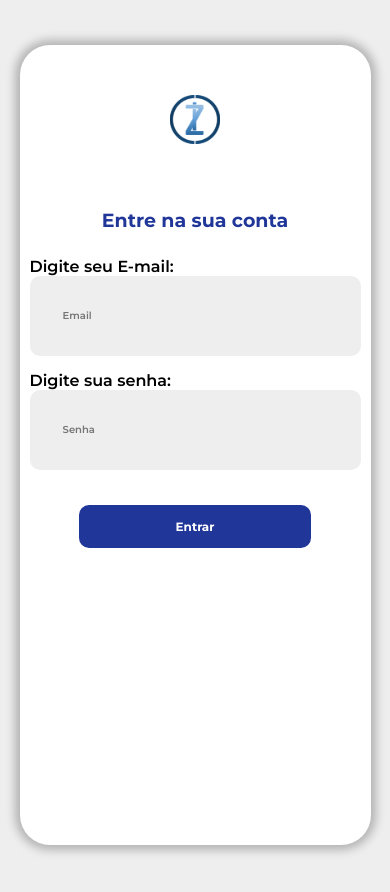
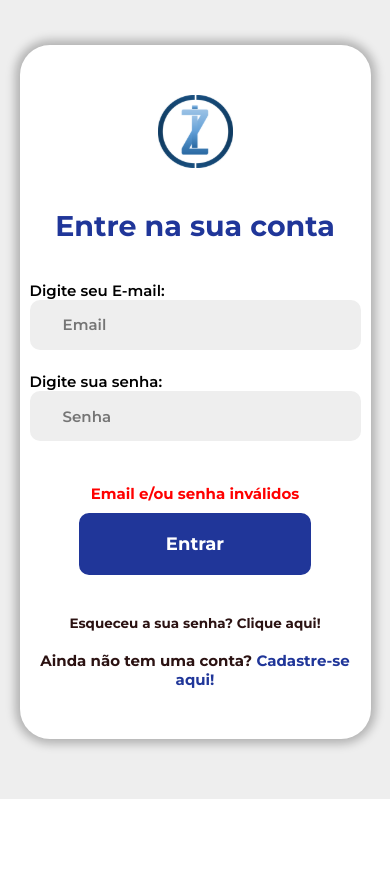
Before and after one commit to cpejr/IZT-web-frontend, a React (Vite) app: page /login in a window 390 px wide. Shown: the top 892 px of the page. After the commit the page ends 844 px from the top, so only its background shows below. Built offline with nearby package versions, Linux system fonts and the light colour scheme.

Commit message:
feat: responsivity

```diff
--- a/src/components/common/DataInput/Styles.jsx
+++ b/src/components/common/DataInput/Styles.jsx
@@ -9,12 +9,12 @@ export const Container = styled.div`
   font-size: 20px;
   width: 100%;
   @media (max-width: ${breakValue}) {
-    font-size: 10px;
+    font-size: 15px;
   }
 `;
 
 export const Label = styled.label`
-  font-size: 1.6em;
+  font-size: 1em;
   font-family: ${(props) => props.theme.fonts.montserrat};
   font-weight: 600;
 `;
@@ -29,10 +29,13 @@ export const Input = styled.input`
   font-family: ${(props) => props.theme.fonts.montserrat};
   font-size: 1em;
   font-weight: 600;
+  @media (max-width: ${breakValue}) {
+    height: 50px;
+  }
 `;
 
 export const ErrorMessage = styled.p`
-  font-size: 16px;
+  font-size: 0.8em;
   color: red;
   font-family: ${(props) => props.theme.fonts.montserrat};
   font-weight: 700;
--- a/src/pages/Login/Login.jsx
+++ b/src/pages/Login/Login.jsx
@@ -9,7 +9,12 @@ import {
   Title,
   Form,
   DataEntry,
+  SubmitSpace,
   Button,
+  RemeberMe,
+  SignUpLink,
+  Links,
+  ErrorMessage,
 } from './Styles';
 import { DataInput } from '../../components/common';
 
@@ -21,9 +26,7 @@ const validationSchema = z.object({
       message: 'Insira um email válido',
     })
     .trim(),
-  password: z
-    .string()
-    .min(8, { message: 'A senha deve ter no mínimo 8 caracteres' }),
+  password: z.string(),
 });
 
 function Login() {
@@ -35,6 +38,7 @@ function Login() {
     resolver: zodResolver(validationSchema),
   });
   const onSubmit = (data) => console.log(data);
+  const invalid = true;
   return (
     <Page>
       <Container>
@@ -61,9 +65,20 @@ function Login() {
               errors={errors}
               type="password"
             />
-            <Button type="submit">Entrar</Button>
+            <SubmitSpace>
+              <ErrorMessage failedToLog={invalid}>
+                Email e/ou senha inválidos
+              </ErrorMessage>
+              <Button type="submit">Entrar</Button>
+            </SubmitSpace>
           </Form>
         </DataEntry>
+        <Links>
+          <RemeberMe>Esqueceu a sua senha? Clique aqui!</RemeberMe>
+          <SignUpLink>
+            Ainda não tem uma conta? <a href="#SignUp">Cadastre-se aqui!</a>
+          </SignUpLink>
+        </Links>
       </Container>
     </Page>
   );
--- a/src/pages/Login/Styles.jsx
+++ b/src/pages/Login/Styles.jsx
@@ -13,13 +13,13 @@ export const Page = styled.div`
   padding-bottom: 60px;
   font-size: 20px;
   @media (max-width: ${breakValue}) {
-    font-size: 10px;
+    font-size: 15px;
   }
 `;
 
 export const Container = styled.div`
   width: 90%;
-  height: 800px;
+  height: auto;
   max-width: 650px;
   border-radius: 30px;
   box-shadow: 0px 0px 10px 5px rgba(0, 0, 0, 0.25);
@@ -28,7 +28,14 @@ export const Container = styled.div`
   flex-direction: column;
   align-items: center;
   padding: 50px 10px;
-  gap: 65px;
+  gap: 50px;
+  @media (max-width: ${breakValue}) {
+    padding: 50px 10%;
+    gap: 40px;
+  }
+  @media (max-width: 500px) {
+    padding: 50px 10px;
+  }
 `;
 
 export const Logo = styled.img`
@@ -60,6 +67,15 @@ export const Form = styled.form`
   width: 100%;
 `;
 
+export const SubmitSpace = styled.div`
+  display: flex;
+  flex-direction: column;
+  gap: 10px;
+  align-items: center;
+  width: 100%;
+  margin-top: 20px;
+`;
+
 export const Button = styled.button`
   color: white;
   background-color: ${(props) => props.theme.colors.blue};
@@ -70,7 +86,6 @@ export const Button = styled.button`
   font-family: ${(props) => props.theme.fonts.montserrat};
   font-weight: 700;
   font-size: 1.2em;
-  margin-top: 20px;
   border: none;
   border: 2px solid ${(props) => props.theme.colors.blue};
   :hover {
@@ -79,3 +94,47 @@ export const Button = styled.button`
     border: 2px solid ${(props) => props.theme.colors.blue};
   }
 `;
+
+export const RemeberMe = styled.a`
+  font-size: 0.9em;
+  font-family: ${(props) => props.theme.fonts.montserrat};
+  color: #2b1212;
+  font-weight: 600;
+  :hover {
+    text-decoration: underline;
+  }
+  @media (max-width: ${breakValue}) {
+    font-weight: 700;
+  }
+`;
+
+export const SignUpLink = styled.p`
+  font-size: 1em;
+  font-family: ${(props) => props.theme.fonts.montserrat};
+  color: #2b1212;
+  font-weight: 700;
+  text-align: center;
+  a {
+    color: ${(props) => props.theme.colors.blue};
+    text-decoration: none;
+    :hover {
+      text-decoration: underline;
+    }
+  }
+`;
+
+export const Links = styled.div`
+  display: flex;
+  flex-direction: column;
+  gap: 20px;
+  align-items: center;
+  text-align: center;
+`;
+
+export const ErrorMessage = styled.p`
+  font-family: ${(props) => props.theme.fonts.montserrat};
+  color: red;
+  font-size: 0.9;
+  font-weight: 700;
+  display: ${(props) => (props.failedToLog ? 'flex' : 'none')};
+`;
```
